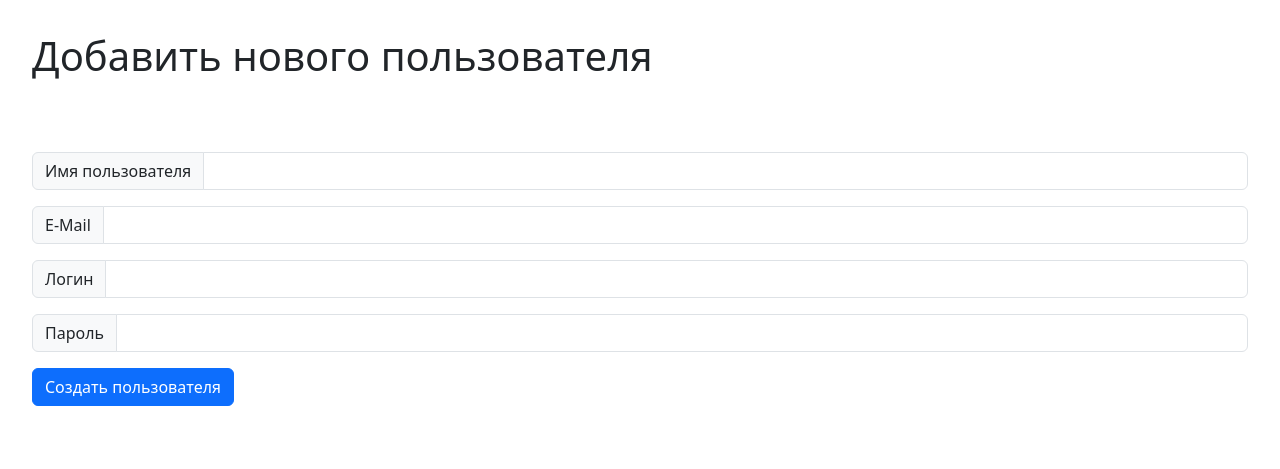
After one commit to Kobetc/Python_HTML_Internet_Shop, a Flask app: page /add_user in a window 1280 px wide. The commit adds this page. Shown: the top 469 px of the page. Run offline with Flask 3, Linux system fonts and the light colour scheme.

Commit message:
Добавлена форма Добавление нового пользователя.

```diff
--- a/main.py
+++ b/main.py
@@ -1,6 +1,6 @@
 import base64
 import os
-from flask import Flask, render_template
+from flask import Flask, render_template, request, redirect
 from flask_sqlalchemy import SQLAlchemy
 from werkzeug.security import generate_password_hash, check_password_hash
 
@@ -21,12 +21,12 @@ class User(db.Model):
 
     id = db.Column(db.Integer(), primary_key=True)
     name = db.Column(db.String(100))
-    username = db.Column(db.String(50), nullable=False, unique=True)
+    login = db.Column(db.String(50), nullable=False, unique=True)
     email = db.Column(db.String(100), nullable=False, unique=True)
     password_hash = db.Column(db.String(100), nullable=False)
 
     def __repr__(self):
-        return "<{}:{}>".format(self.id, self.username)
+        return "<{}:{}>".format(self.id, self.name, self.email, self.login)
 
     def set_password(self, password):
         self.password_hash = generate_password_hash(password)
@@ -58,11 +58,11 @@ class Image(db.Model):
 
 @app.route('/')
 def home_page():
-    return render_template("index.html")
+    return render_template('index.html')
 
 @app.route('/about')
 def about_page():
-    return render_template("about.html")
+    return render_template('about.html')
 
 @app.route('/image')
 def image_page():
@@ -70,5 +70,45 @@ def image_page():
     image = base64.b64encode(file_data.data).decode('ascii')
     return render_template('image.html', image=image)
 
-if __name__ == "__main__":
+@app.route('/add_user', methods=[ 'POST', 'GET'])
+def add_user_page():
+
+    if request.method == 'POST':
+        userName = request.form['name']
+        userLogin = request.form['login']
+        userEmail = request.form['email']
+        userPassword = request.form['password']
+
+        isUserNameExist = User.query.filter_by(name=userName).first()
+        isUserLoginExist = User.query.filter_by(login=userLogin).first()
+        isUserEmailExist = User.query.filter_by(email=userEmail).first()
+
+        if (isUserNameExist != None):
+            return 'ОШИБКА !!! Пользователь с таким именем существует.'
+        if (isUserLoginExist != None):
+            return 'ОШИБКА !!! Пользователь с таким логином существует.'
+        if (isUserEmailExist != None):
+            return 'ОШИБКА !!! Пользователь с таким адресом почты существует.'
+
+        print(isUserNameExist, isUserLoginExist, isUserEmailExist)
+        print(userName, userLogin, userEmail, userPassword)
+
+        newUser = User(
+            name = userName,
+            login = userLogin,
+            email = userEmail,
+            password_hash = generate_password_hash(userPassword)
+        )
+
+        try:
+            db.session.add(newUser)
+            db.session.commit()
+
+            return redirect('/')
+        except:
+            return 'ОШИБКА !!! При сохранении пользователя в базу.'
+    else:
+        return render_template('add_user.html')
+
+if __name__ == '__main__':
     app.run(debug = True)
--- /dev/null
+++ b/templates/add_user.html
@@ -0,0 +1,41 @@
+{% extends 'template.html' %}
+
+{% block title %}
+<title>Document</title>
+{% endblock %}
+
+{% block body %}
+
+<div class="row p-3">
+    <div class="col p-3">
+        <h1>Добавить нового пользователя</h1>
+    </div>
+</div>
+
+<div class="row p-3">
+    <div class="col col-m p-3">
+        <form method="post">
+            <div class="input-group flex-nowrap mb-3">
+                <span class="input-group-text" id="name">Имя пользователя</span>
+                <input type="text" class="form-control" name="name" id="name">
+            </div>
+            <div class="input-group flex-nowrap mb-3">
+                <span class="input-group-text" id="email">E-Mail</span>
+                <input type="text" class="form-control" name="email" id="email">
+            </div>
+            <div class="input-group flex-nowrap mb-3">
+                <span class="input-group-text" id="login">Логин</span>
+                <input type="text" class="form-control" name="login" id="login">
+            </div>
+            <div class="input-group flex-nowrap mb-3">
+                <span class="input-group-text" id="password">Пароль</span>
+                <input type="password" class="form-control" name="password" id="password">
+            </div>
+            <div class="input-group flex-nowrap mb-3">
+                <button type="submit" class="btn btn-primary mb-3">Создать пользователя</button>
+            </div>
+        </form>
+    </div>
+</div>
+
+{% endblock %}
--- a/templates/template.html
+++ b/templates/template.html
@@ -11,7 +11,11 @@
 </head>
 
 <body>
-    <div></div>
+    <main>
+        <div class="container-fluid">
+            {% block body %}{% endblock%}
+        </div>
+    </main>
 </body>
 
 </html>
```
Also changed, not shown: templates/index.html (+8 -4 lines), sqlite.db.
